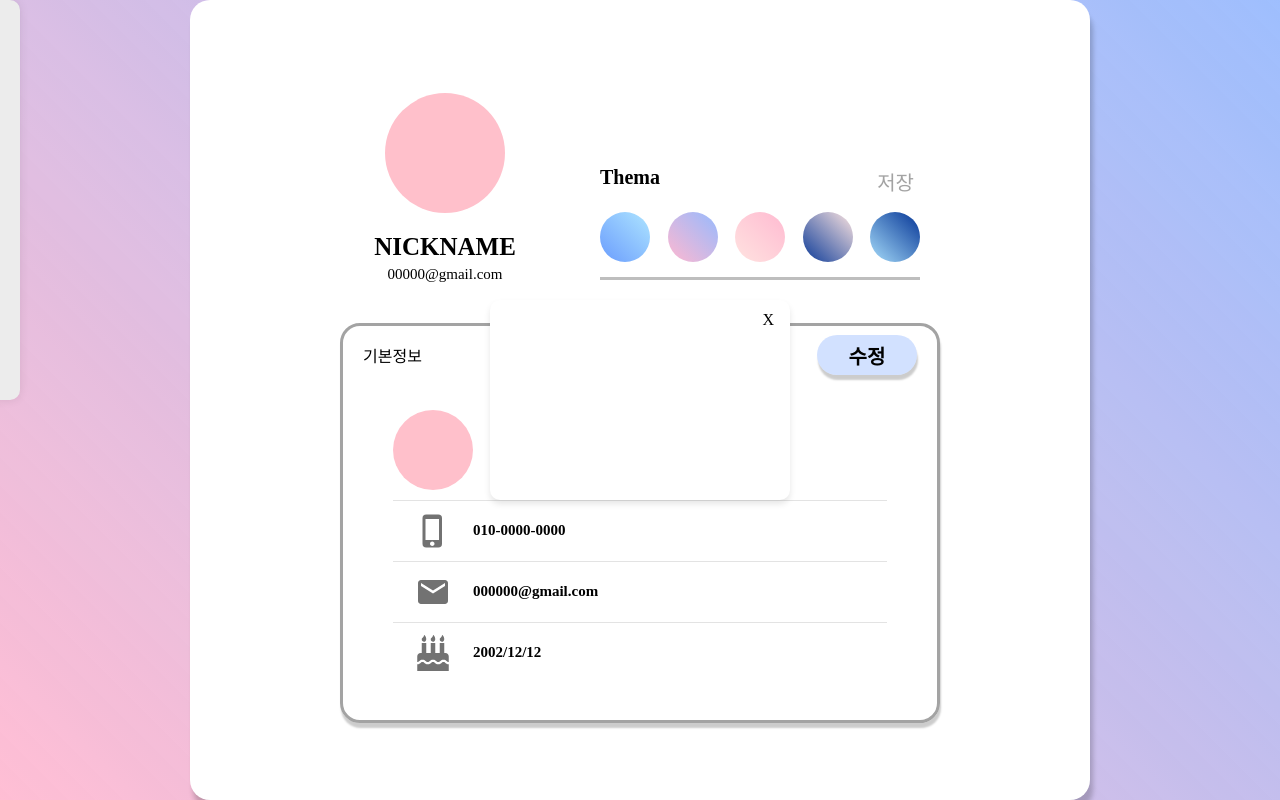
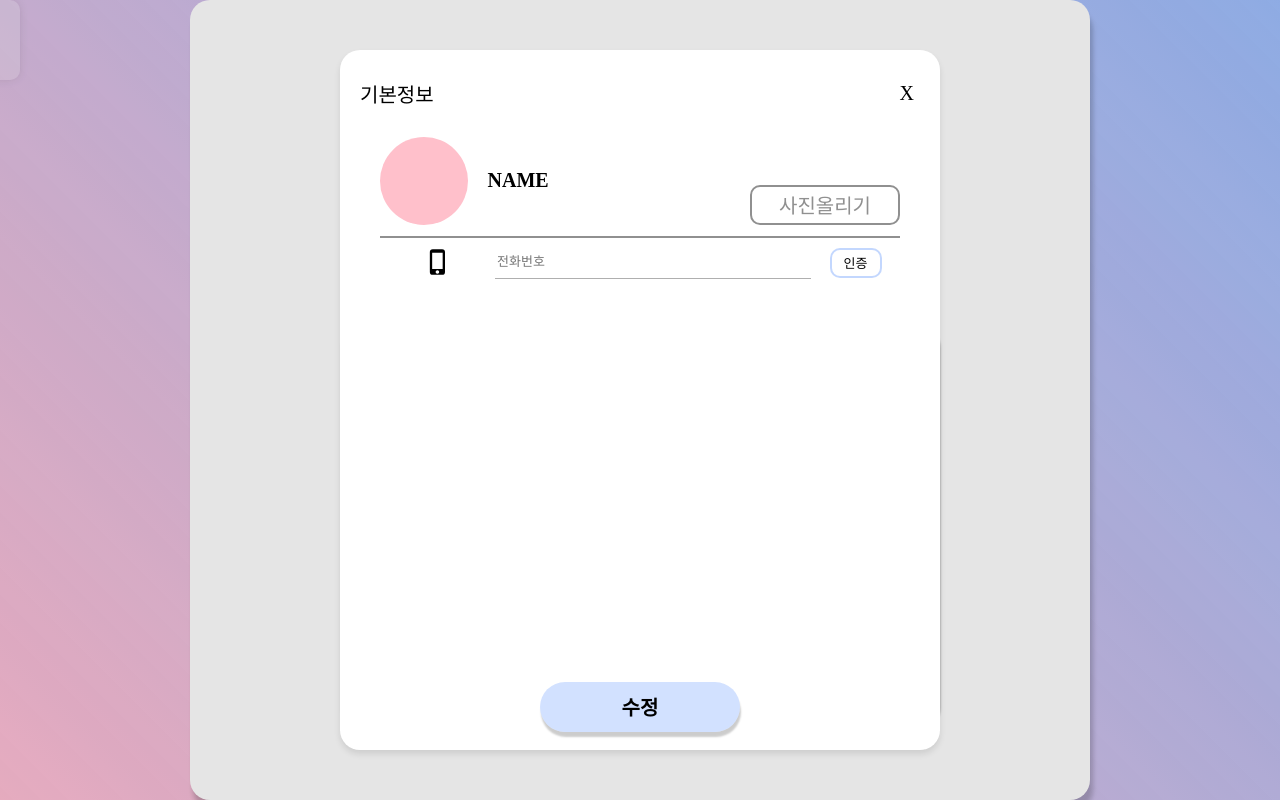
Before and after one commit to gawoooon/TUK-CE-capstone-2023-drawingdiary, a React (Create React App) app in the folder drawingdiary/frontend/: page /my in a window 1280 px wide. Both pictures are taken after a click on the button "수정". Built offline with nearby package versions, Linux system fonts and the light colour scheme; a web font is replaced by a local one.

Commit message:
[윤아] 팝업창 2

```diff
--- a/drawingdiary/frontend/src/components/mypage/Popup.jsx
+++ b/drawingdiary/frontend/src/components/mypage/Popup.jsx
@@ -1,39 +1,214 @@
 import styled from "styled-components";
+import { MdOutlinePhoneIphone } from "react-icons/md";
+
+const BackgroundOverlay = styled.div`
+  position: fixed;
+  top: 0;
+  left: 0;
+  width: 100%;
+  height: 100%;
+  background-color: rgba(0, 0, 0, 0.1); /* 어두운 배경 색상 */
+  z-index: 999; /* 모달보다 낮은 z-index를 설정하여 모달 위로 올라오도록 함 */
+`;
 
 const PopupBox = styled.div`
-  width: 500px;
-  height: 500px;
+  width: 600px;
+  height: 700px;
   background-color: white;
   position: fixed;
   top: 50%;
   left: 50%;
   transform: translate(-50%, -50%);
   background-color: white;
-  width: 300px;
-  height: 200px;
-  border-radius: 10px;
+  border-radius: 20px;
   box-shadow: 0 4px 6px rgba(0, 0, 0, 0.1);
   z-index: 1000;
+  display: flex;
+  flex-direction: column;
+  justify-content: center;
+  align-items: center;
+  padding: 20px;
+  box-sizing: border-box;
+`;
+
+const PopupTop = styled.div`
+  display: flex;
+  align-items: center;
+  justify-content: space-between;
+  width: 100%;
+  height: 7%;
+`;
+
+const PopupTopText = styled.div`
+  font-size: 20px;
+`;
+
+const PopupTopCloseBtn = styled.button`
+  border: none;
+  font-size: 20px;
+  cursor: pointer;
+  background-color: white;
+`;
+
+const PopupBottom = styled.div`
+  width: 100%;
+  height: 7%;
   display: flex;
   justify-content: center;
   align-items: center;
 `;
 
-const CloseButton = styled.button`
-  position: absolute;
-  top: 10px;
-  right: 10px;
-  background-color: transparent;
+const PopupBottomEditBtn = styled.button`
+  width: 200px;
+  height: 50px;
+  background-color: rgba(106, 156, 253, 0.3);
+  box-shadow: 1px 5px 2px rgba(0, 0, 0, 0.2);
+  border-radius: 30px;
   border: none;
-  font-size: 16px;
   cursor: pointer;
+  color: black;
+  font-size: 20px;
+  font-weight: bold;
+`;
+
+const PopupBody = styled.div`
+  display: flex;
+  flex-direction: column;
+  width: 100%;
+  height: 86%;
+  box-sizing: border-box;
+  padding: 10px 20px;
+`;
+
+const ProfileTop = styled.div`
+  display: flex;
+  align-items: center;
+  width: 100%;
+  height: 20%;
+  background-color: white;
+  border-bottom: 2px solid rgb(144, 144, 144);
+`;
+
+const ProfileTopBody = styled.div`
+  display: flex;
+  width: 100%;
+  height: 80%;
+  background-color: white;
+`;
+
+const ProfileImgNameBox = styled.div`
+  display: flex;
+  align-items: center;
+  width: 65%;
+  height: 100%;
+`;
+
+const ProfileImg = styled.div`
+  height: 100%;
+  aspect-ratio: 1 / 1;
+  border-radius: 50px;
+  background-color: pink;
+`;
+
+const ProfileName = styled.div`
+  font-size: 20px;
+  font-weight: bold;
+  padding-left: 20px;
+  box-sizing: border-box;
+`;
+
+const ProfileImgUploadBox = styled.div`
+  width: 35%;
+  height: 100%;
+  display: flex;
+  align-items: end;
+  justify-content: end;
+`;
+
+const ProfileImgUpload = styled.button`
+  width: 150px;
+  height: 40px;
+  background-color: white;
+  border-radius: 10px;
+  font-size: 20px;
+  color: rgb(144, 144, 144);
+  border: 2px solid rgb(144, 144, 144);
+  cursor: pointer;
+`;
+
+const PopupLineBox = styled.div`
+  display: flex;
+  align-items: center;
+  justify-content: space-evenly;
+  padding: 10px 0;
+  width: 100%;
+  height: 50px;
+  box-sizing: border-box;
+`;
+
+const PopupLineIcon = styled.div`
+  display: flex;
+  justify-content: center;
+  width: 15%;
+  height: 100%;
+`;
+
+const PopupLineInput = styled.input`
+  width: 60%;
+  height: 100%;
+  outline: none;
+  font-size: 13px;
+  border: none;
+  border-bottom: 1px solid rgba(56, 56, 56, 0.4);
+`;
+
+const PopupLineBtn = styled.button`
+  width: 10%;
+  height: 100%;
+  background-color: white;
+  border: 2px solid rgba(106, 156, 253, 0.4);
+  border-radius: 10px;
+  cursor: pointer;
+  color: black;
+  font-size: 13px;
+  text-align: center;
+  outline: none;
 `;
 
 function Popup({ onClose }) {
   return (
-    <PopupBox>
-      <CloseButton onClick={onClose}>X</CloseButton>
-    </PopupBox>
+    <>
+      <BackgroundOverlay />
+      <PopupBox>
+        <PopupTop>
+          <PopupTopText>기본정보</PopupTopText>
+          <PopupTopCloseBtn onClick={onClose}>X</PopupTopCloseBtn>
+        </PopupTop>
+        <PopupBody>
+          <ProfileTop>
+            <ProfileTopBody>
+              <ProfileImgNameBox>
+                <ProfileImg></ProfileImg>
+                <ProfileName>NAME</ProfileName>
+              </ProfileImgNameBox>
+              <ProfileImgUploadBox>
+                <ProfileImgUpload>사진올리기</ProfileImgUpload>
+              </ProfileImgUploadBox>
+            </ProfileTopBody>
+          </ProfileTop>
+          <PopupLineBox>
+            <PopupLineIcon>
+              <MdOutlinePhoneIphone size={28} />
+            </PopupLineIcon>
+            <PopupLineInput placeholder="전화번호" />
+            <PopupLineBtn>인증</PopupLineBtn>
+          </PopupLineBox>
+        </PopupBody>
+        <PopupBottom>
+          <PopupBottomEditBtn>수정</PopupBottomEditBtn>
+        </PopupBottom>
+      </PopupBox>
+    </>
   );
 }
 
--- a/drawingdiary/frontend/src/pages/MyPage.jsx
+++ b/drawingdiary/frontend/src/pages/MyPage.jsx
@@ -6,6 +6,11 @@ import Information from "../components/mypage/Information";
 import Profile from "../components/mypage/Profile";
 import Thema from "../components/mypage/Thema";
 import Popup from "../components/mypage/Popup";
+
+const MyPageBackground = styled.div`
+  width: 100%;
+  height: 100hv;
+`;
 
 const MyPageBody = styled.div`
   display: flex;
@@ -51,7 +56,7 @@ function MyPage() {
   };
 
   return (
-    <div>
+    <MyPageBackground>
       <Background backgroundColor={backgroundColor}>
         <ShortSidebar />
         <MyPageBody>
@@ -65,9 +70,9 @@ function MyPage() {
             </MyPageBottomBox>
           </MyPageBox>
         </MyPageBody>
-        {isPopupVisible && <Popup onClose={togglePopup} />}
       </Background>
-    </div>
+      {isPopupVisible && <Popup onClose={togglePopup} />}
+    </MyPageBackground>
   );
 }
 
```
